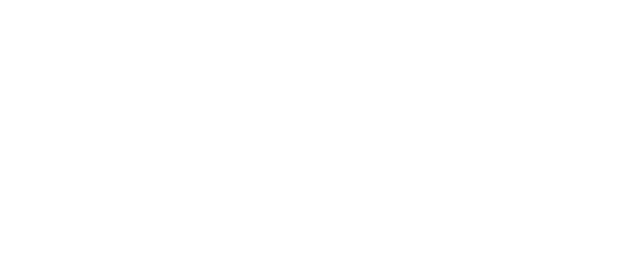
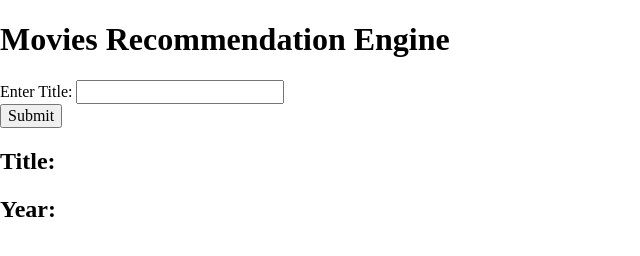
Before and after one commit to ob-codes/movies-engines, a plain HTML site: page index.html in a window 1280 px wide. Shown: the whole page, without its empty margins (0-640 px from the left). Drawn offline with Linux system fonts and the light colour scheme.

Commit message:
added content for api content handling

```diff
--- a/index.html
+++ b/index.html
@@ -12,6 +12,14 @@
 		<link rel="stylesheet" href="css/style.css">
 	</head>
 	<body>
+    <h1>Movies Recommendation Engine</h1>
+
+    <form action="">Enter Title: <input type="text"></form>
+    <button>Submit</button>
+
+    <img id="poster"></img>
+    <h2 id="title">Title: </h2>
+    <h2 id="year">Year: </h2>
 
 		<script type="text/javascript" src="js/main.js"></script>
 	</body>
```
